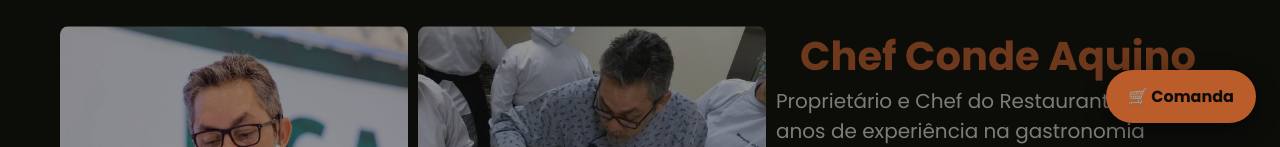
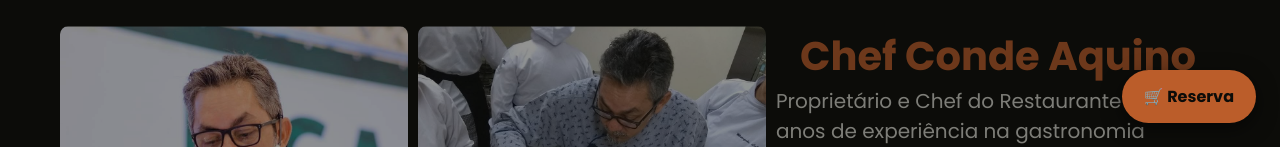
Before and after one commit to jvpx1/la-cave-du-conde, a plain HTML site: page index.html in a window 1280 px wide. Shown: the part 653-800 px from the top of the page. Drawn offline with Linux system fonts and the light colour scheme.

Commit message:
atualiza: comanda

```diff
--- a/index.html
+++ b/index.html
@@ -83,7 +83,7 @@
 
   <!-- Botão flutuante da comanda -->
   <button type="button" id="comanda-btn" class="comanda-btn" aria-haspopup="dialog">
-    🛒 Comanda
+    🛒 Reserva
   </button>
 
   <!-- Modal da comanda -->
--- a/js/comanda.js
+++ b/js/comanda.js
@@ -90,7 +90,7 @@ function atualizarComanda() {
   // Botão flutuante
   const btn = document.getElementById("comanda-btn");
   if (btn) {
-    btn.textContent = quantidade > 0 ? `🛒 Comanda (${quantidade})` : "🛒 Comanda";
+    btn.textContent = quantidade > 0 ? `🛒 Reserva (${quantidade})` : "🛒 Reserva";
     btn.classList.toggle("comanda-btn-ativa", quantidade > 0);
   }
 
```
